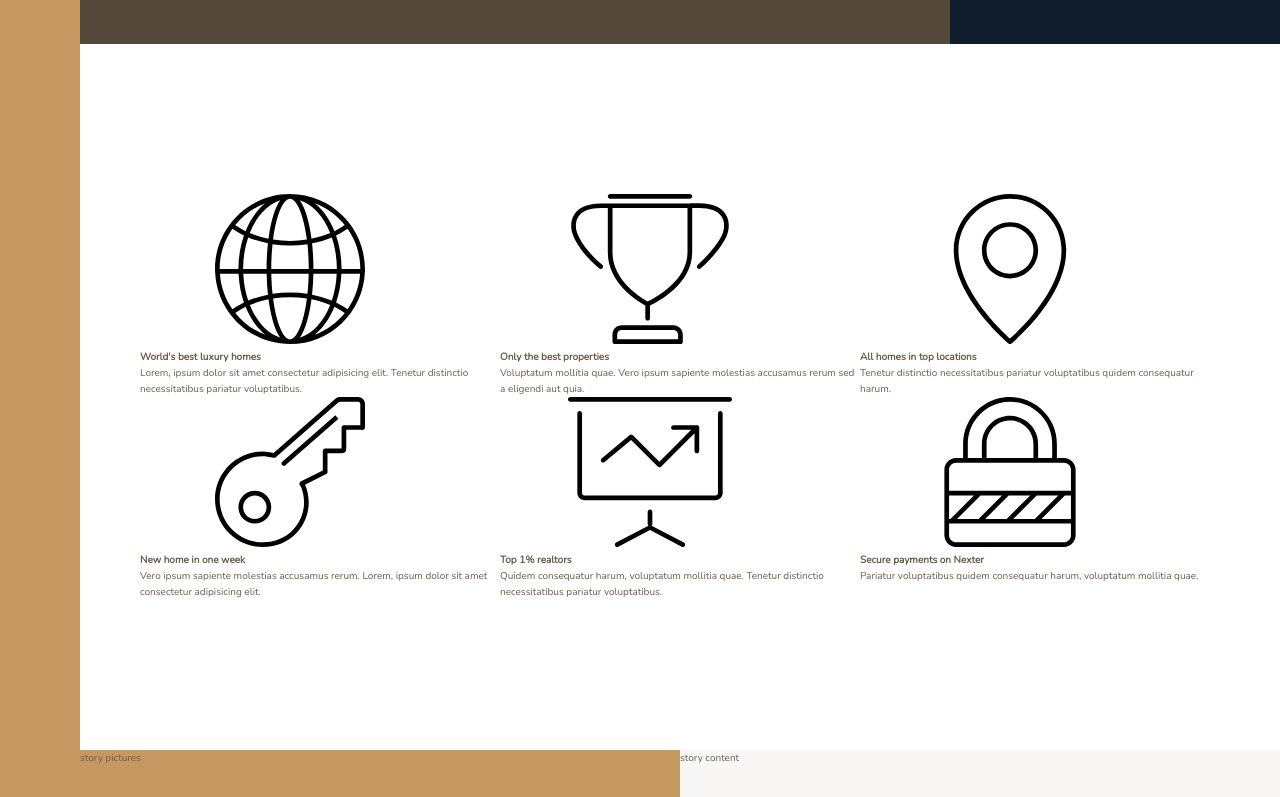
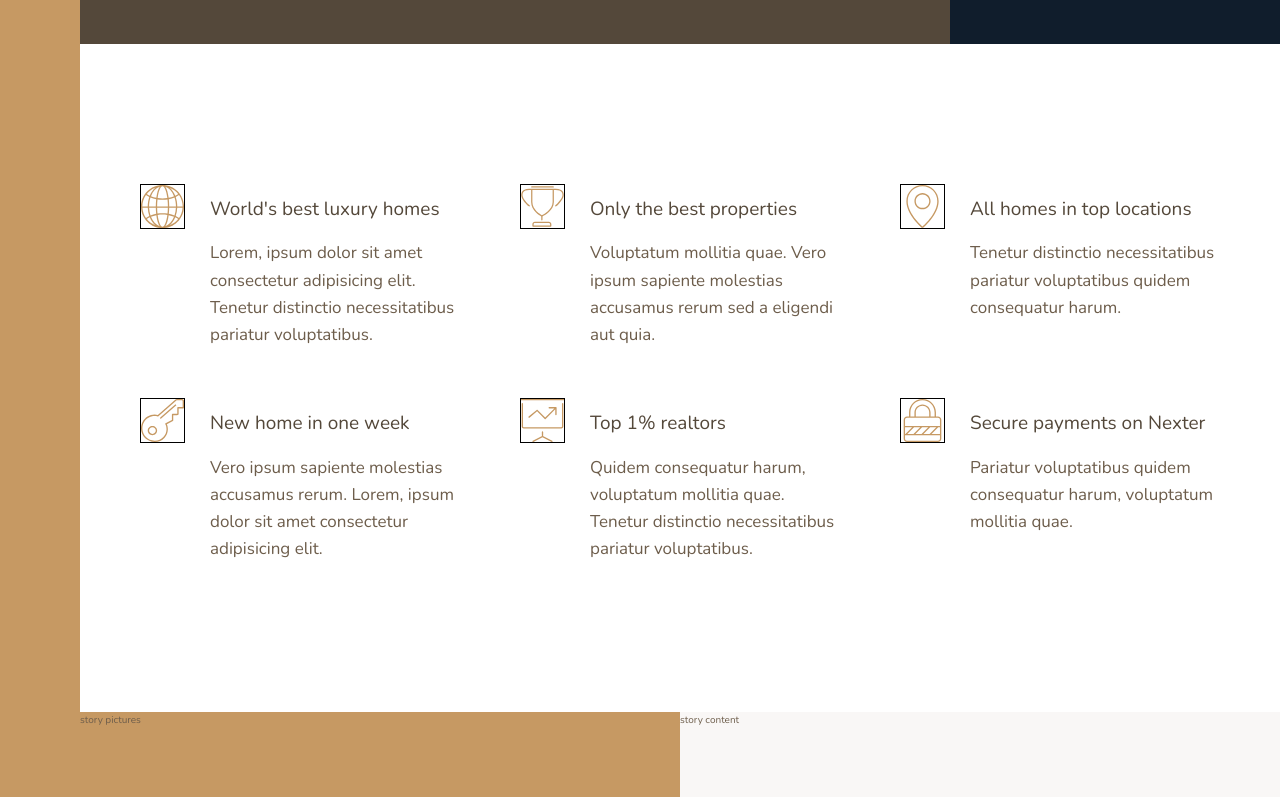
Before and after one commit to Gwynere/nexter, a plain HTML site: page index.html in a window 1280 px wide. Shown: the part 596-1393 px from the top of the page. Drawn offline with nearby package versions, Linux system fonts and the light colour scheme.

Commit message:
features part 2

```diff
--- a/css/style.css
+++ b/css/style.css
@@ -39,6 +39,38 @@ body{
     grid-template-columns: [sidebar-start] 8rem [sidebar-end full-start] minmax(6rem, 1fr) [center-start] repeat(8, [col-start] minmax(min-content, 14rem) [col-end] ) [center-end]  minmax(6rem, 1fr) [full-end];
 }
 
+.heading-1,
+.heading-2,
+.heading-3,
+.heading-4{
+    ont-family: var(--font-display);
+    font-weight: 400;
+}
+
+.heading-1{
+
+}
+
+.heading-2{
+
+}
+
+.heading-3{
+
+}
+
+.heading-4{
+    font-size: 1.9rem;
+}
+
+.heading-4--light{
+    color: var(--grey-light-1);
+}
+
+.heading-4--dark{
+    color: var(--grey-dark-1);
+}
+
 /* COMPONENTS */
 .sidebar{
     background: var(--primary);
@@ -62,9 +94,33 @@ body{
     margin: 15rem 0;
 
     display: grid;
-    grid-template-columns: repeat(3, 1fr);
+    grid-template-columns: repeat(auto-fit, minmax(25rem, 1fr));
+    grid-gap: 6rem;
+    align-items: start;
 }
 
+.feature{
+    display: grid;
+    grid-template-columns: min-content 1fr;
+    grid-row-gap: 1.5rem;
+    grid-column-gap: 2.5rem;
+}
+
+.feature__icon{
+    fill: var(--primary);
+    width: 4.5rem;
+    height: 4.5rem;
+    border: 1px solid black;
+    grid-row: 1 / span 2;
+    transform: translateY(-1rem);
+}
+
+.feature__text{
+    font-size: 1.7rem;
+
+}
+
+/* STORIES */
 .story__pictures{
     background: var(--primary);
     grid-column: full-start / col-end 4;
--- a/index.html
+++ b/index.html
@@ -29,42 +29,42 @@
                 <svg class="feature__icon">
                     <use xlink:href="img/sprite.svg#icon-global"></use>
                 </svg>
-                <h4 class="heading-4">World's best luxury homes</h4>
+                <h4 class="heading-4 heading-4--dark">World's best luxury homes</h4>
                 <p class="feature__text">Lorem, ipsum dolor sit amet consectetur adipisicing elit. Tenetur distinctio necessitatibus pariatur voluptatibus.</p>
             </div>
             <div class="feature">
                 <svg class="feature__icon">
                     <use xlink:href="img/sprite.svg#icon-trophy"></use>
                 </svg>
-                <h4 class="heading-4">Only the best properties</h4>
+                <h4 class="heading-4 heading-4--dark">Only the best properties</h4>
                 <p class="feature__text">Voluptatum mollitia quae. Vero ipsum sapiente molestias accusamus rerum sed a eligendi aut quia.</p>
             </div>
             <div class="feature">
                 <svg class="feature__icon">
                     <use xlink:href="img/sprite.svg#icon-map-pin"></use>
                 </svg>
-                <h4 class="heading-4">All homes in top locations</h4>
+                <h4 class="heading-4 heading-4--dark">All homes in top locations</h4>
                 <p class="feature__text">Tenetur distinctio necessitatibus pariatur voluptatibus quidem consequatur harum.</p>
             </div>
             <div class="feature">
                 <svg class="feature__icon">
                     <use xlink:href="img/sprite.svg#icon-key"></use>
                 </svg>
-                <h4 class="heading-4">New home in one week</h4>
+                <h4 class="heading-4 heading-4--dark">New home in one week</h4>
                 <p class="feature__text">Vero ipsum sapiente molestias accusamus rerum. Lorem, ipsum dolor sit amet consectetur adipisicing elit.</p>
             </div>
             <div class="feature">
                 <svg class="feature__icon">
                     <use xlink:href="img/sprite.svg#icon-presentation"></use>
                 </svg>
-                <h4 class="heading-4">Top 1% realtors</h4>
+                <h4 class="heading-4 heading-4--dark">Top 1% realtors</h4>
                 <p class="feature__text">Quidem consequatur harum, voluptatum mollitia quae. Tenetur distinctio necessitatibus pariatur voluptatibus.</p>
             </div>
             <div class="feature">
                 <svg class="feature__icon">
                     <use xlink:href="img/sprite.svg#icon-lock"></use>
                 </svg>
-                <h4 class="heading-4">Secure payments on Nexter</h4>
+                <h4 class="heading-4 heading-4--dark">Secure payments on Nexter</h4>
                 <p class="feature__text">Pariatur voluptatibus quidem consequatur harum, voluptatum mollitia quae.</p>
             </div>
         </section>
```
